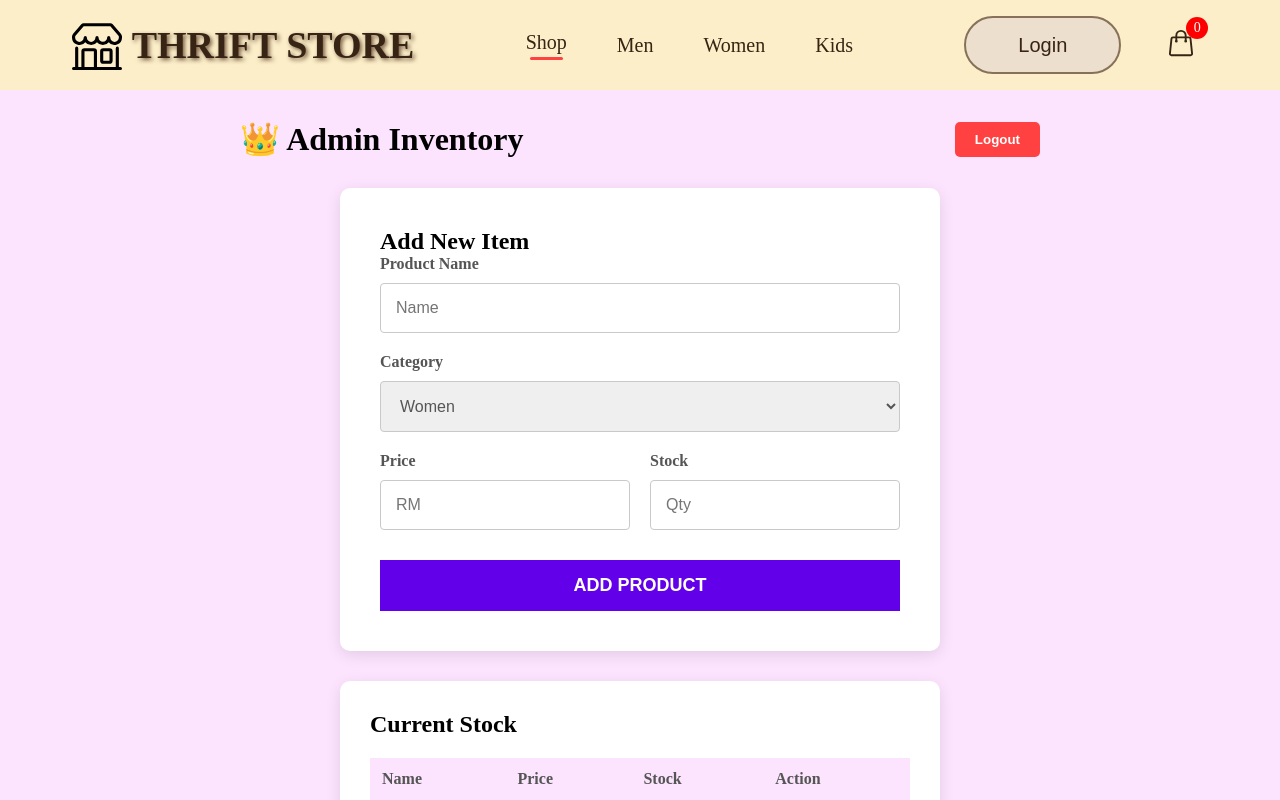
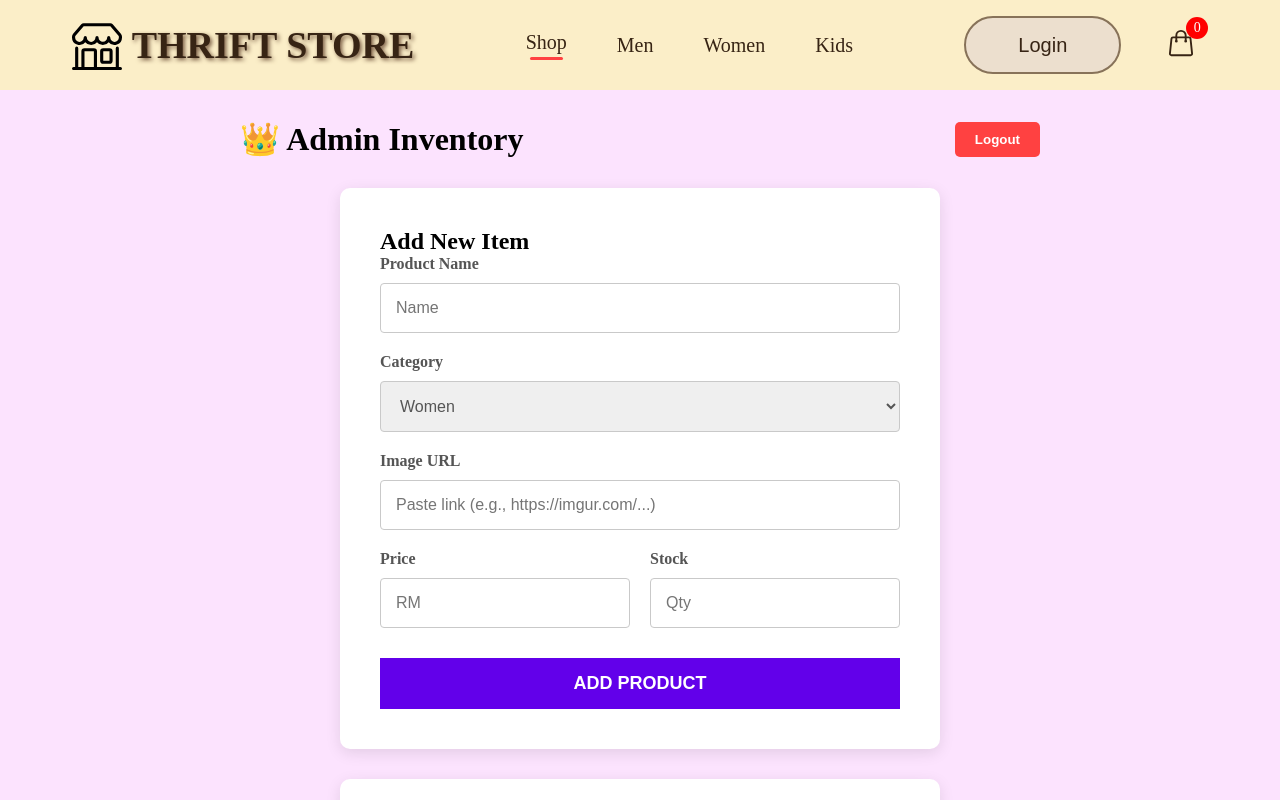
Before and after one commit to ynfarhana/PROJECT_CAT201, a React (Create React App) app: page /admin in a window 1280 px wide. Shown: the top 800 px of the page. Built offline with nearby package versions, Linux system fonts and the light colour scheme; no server answers; sample sign-in values are in the browser's storage.

Commit message:
Completed Admin Dashboard with Image URL support

```diff
--- a/src/Pages/AdminDashboard.jsx
+++ b/src/Pages/AdminDashboard.jsx
@@ -7,7 +7,7 @@ function AdminDashboard() {
 
     // State for Form
     const [productDetails, setProductDetails] = useState({
-        name: "", category: "Women", price: "", stock: ""
+        name: "", category: "Women", price: "", stock: "" , image: ""
     });
 
     // State for the List of Products
@@ -104,6 +104,16 @@ function AdminDashboard() {
                             <option value="Kids">Kids</option>
                         </select>
                     </div>
+                    <div className="input-group">
+                        <label>Image URL</label>
+                        <input
+                            value={productDetails.image}
+                            onChange={changeHandler}
+                            type="text"
+                            name="image"
+                            placeholder="Paste link (e.g., https://imgur.com/...)"
+                        />
+                    </div>
                     <div className="row-group">
                         <div className="input-group">
                             <label>Price</label>
```
Also changed, not shown: 2 other files (tests, documents, lock files or other folders).
